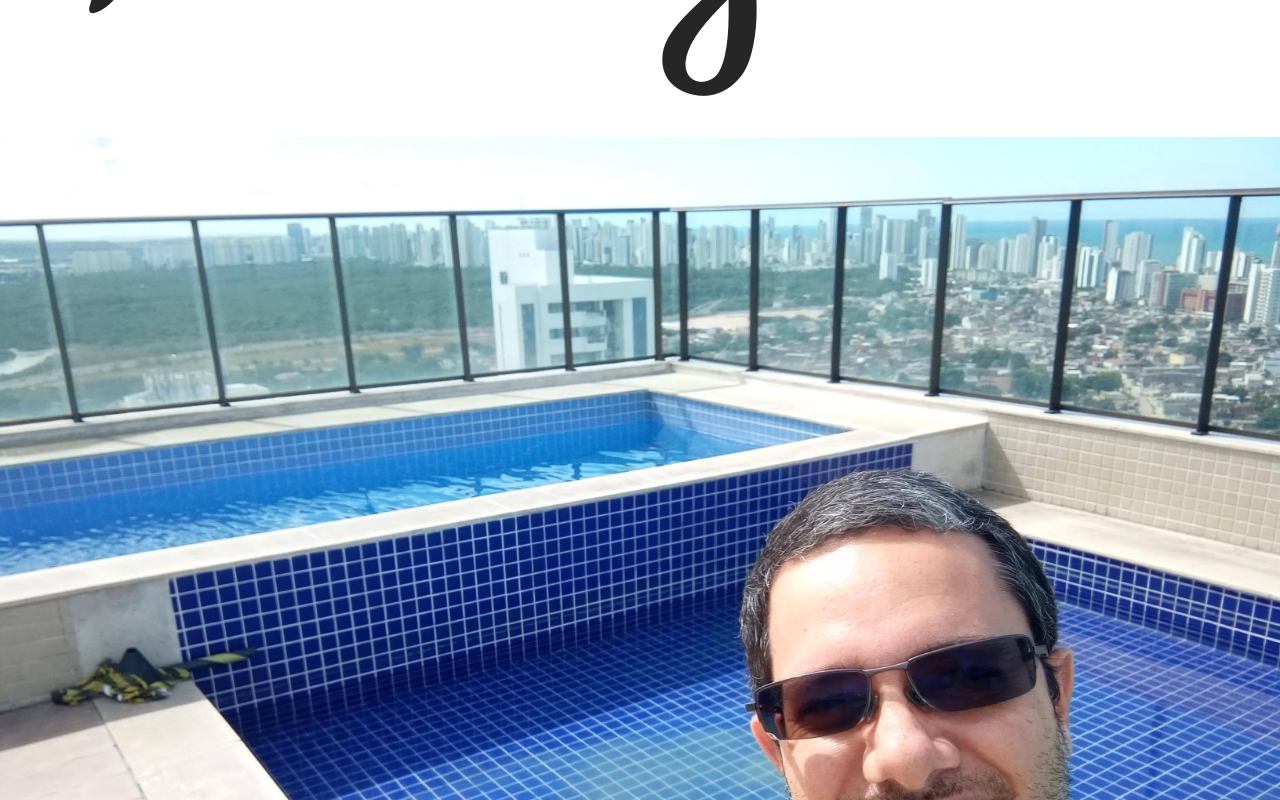
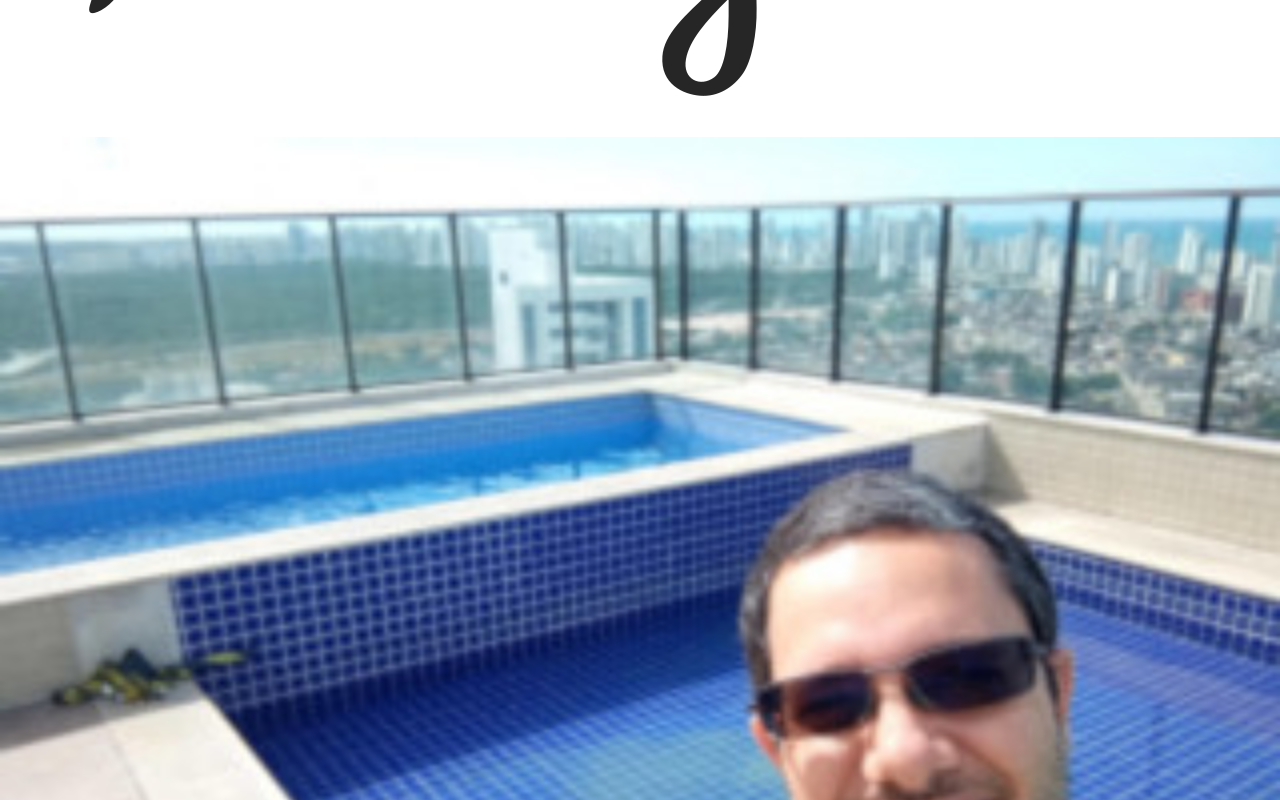
Before and after one commit to ricksmc/DIO, a plain HTML site: page Flexbox/InstagramPage/index.html in a window 1280 px wide. Shown: the part 1280-2080 px from the top of the page. Drawn offline with Linux system fonts and the light colour scheme; files that its build step writes are made by us from their sources.

Commit message:
made changes on index.html

```diff
--- a/Flexbox/InstagramPage/index.html
+++ b/Flexbox/InstagramPage/index.html
@@ -15,7 +15,7 @@
         <div class="group">
             <img src="./img/Instagram_logo.png" class="instagram-logo" alt="instagram logo">
             <div class="profile-photo">
-                <img src="./img/fotoperfil.jpg" alt="fotoPerfil">
+                <img src="./img/fotoperfil2.jpg" alt="fotoPerfil">
             </div>
             <a href="#" class="instagram-login">Continue as ricardosmc</a>
             <a href="#" class="instagram-logout">Remove account</a>
```
Also changed, not shown: Flexbox/InstagramPage/img/fotoperfil2.jpg (added).
